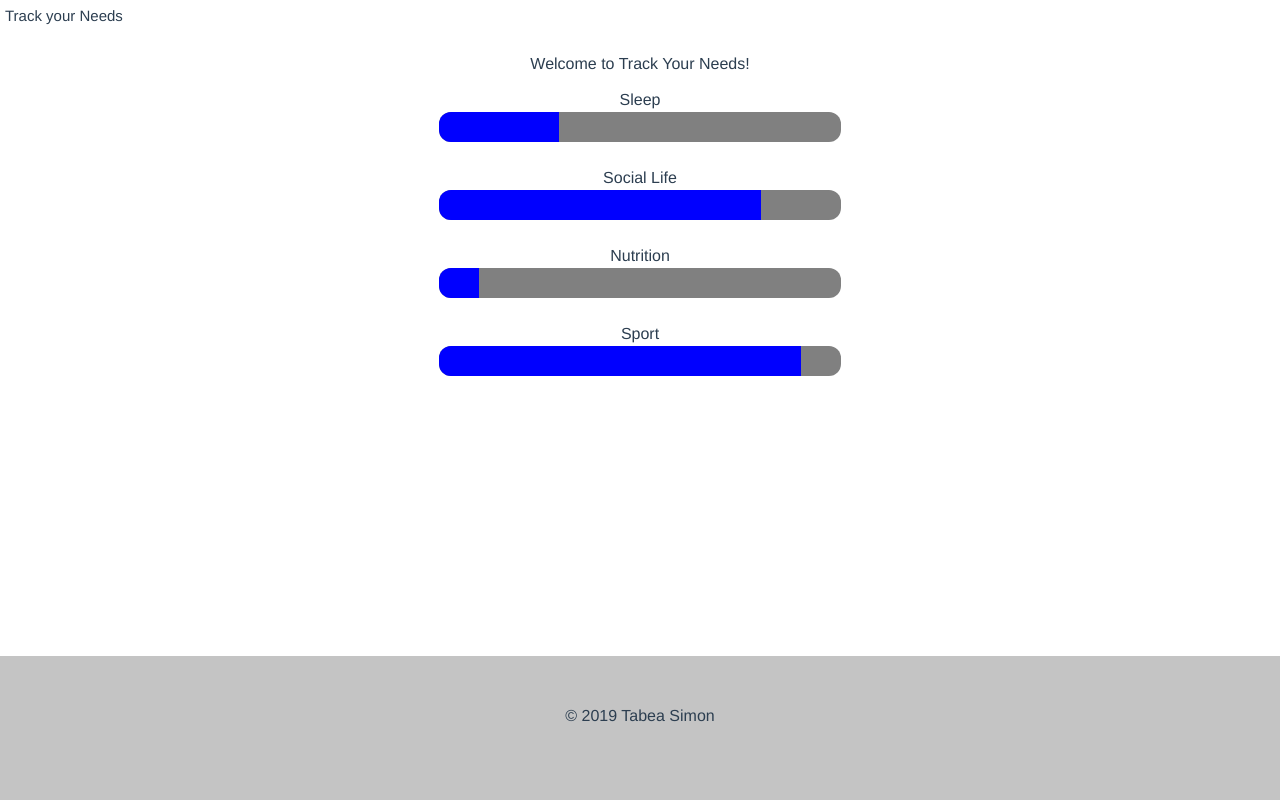
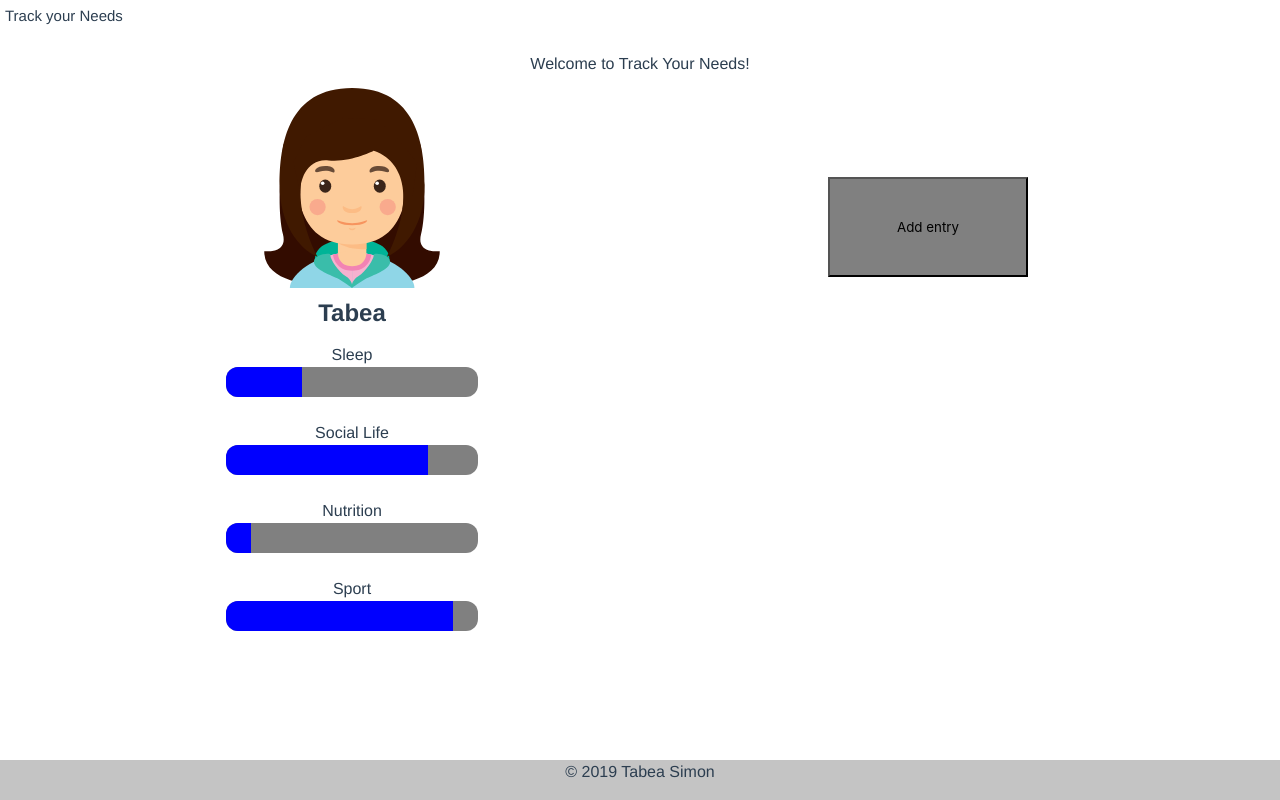
Before and after one commit to tabea89/Track-your-Needs, a Vue app: page / in a window 1280 px wide. Built offline with nearby package versions, Linux system fonts and the light colour scheme.

Commit message:
Adjust dashboard

```diff
--- a/src/App.vue
+++ b/src/App.vue
@@ -4,14 +4,31 @@
       <Header></Header>
       <HelloWorld msg="Welcome to Track Your Needs!"/>
 
-      <NeedBar
-        v-for="need in needs"
-        :title="need.title"
-        :key="need.title"
-        :status="need.status"
-        class="column is-one-third"></NeedBar>
+      <div class="container home">
+        <div class="column is-half">
+          <img class="home-avatar" src="./assets/imgs/girl.svg" />
 
-      <footer class="footer">
+          <div>
+            <h2 class="home-user">Tabea</h2>
+          </div>
+
+          <NeedBar
+            v-for="need in needs"
+            :title="need.title"
+            :key="need.title"
+            :status="need.status"
+            class="column is-half"></NeedBar>
+
+        </div>
+
+        <div class="column is-half">
+          <div class="home-entry">
+            <button class="btn-entry">Add entry</button>
+          </div>
+        </div>
+      </div>
+
+      <footer class="">
         <p>© 2019 Tabea Simon</p>
       </footer>
     </div>
@@ -61,6 +78,27 @@ body, html
   position: relative
   height: 100%
 
+  .home
+    display: flex
+
+  .home-user
+    font-size: 1.5em
+    font-weight: bold
+
+  .home-avatar
+    height: 200px
+
+  .home-entry
+    height: 50%
+    display: flex
+    justify-content: center
+    align-items: center
+
+    .btn-entry
+      height: 100px
+      width: 200px
+      background-color: grey
+
   footer
     position: absolute
     height: 40px
--- a/src/components/Header.vue
+++ b/src/components/Header.vue
@@ -10,18 +10,20 @@ export default {
 }
 </script>
 
-<style>
+<style lang="sass">
+.navbar
+    background-color: #C4C4C4
 
-.nav {
-    background-color: #C4C4C4;
-    text-align: left;
+.nav
+    background-color: #C4C4C4
+    text-align: left
     height: 40px
-}
 
-.app_name {
-    font-size: 15px;
-    padding: 5px;
+
+.app_name
+    font-size: 15px
+    padding: 5px
     margin: 0px
-}
+
 
 </style>
```
Also changed, not shown: src/assets/imgs/girl.svg (added).
